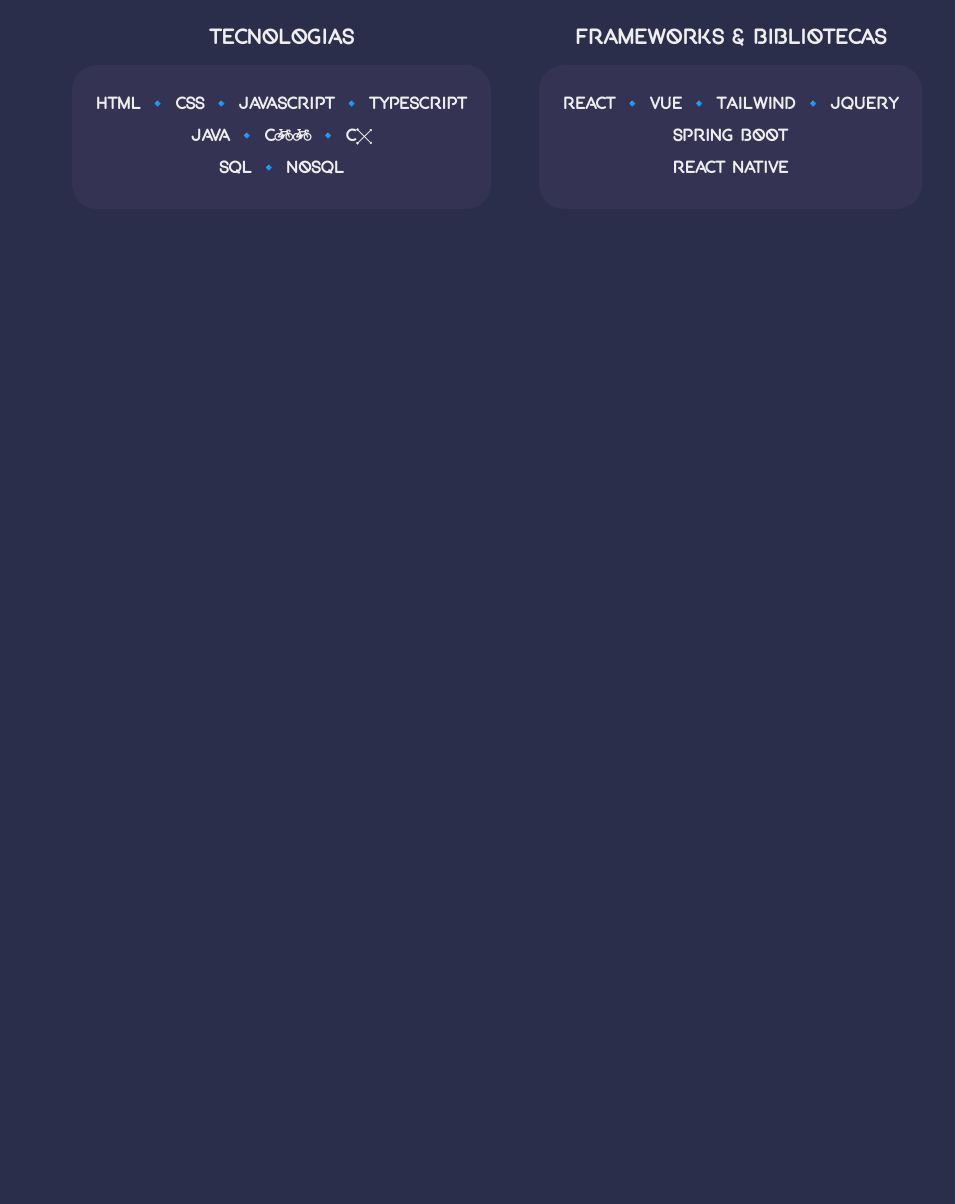
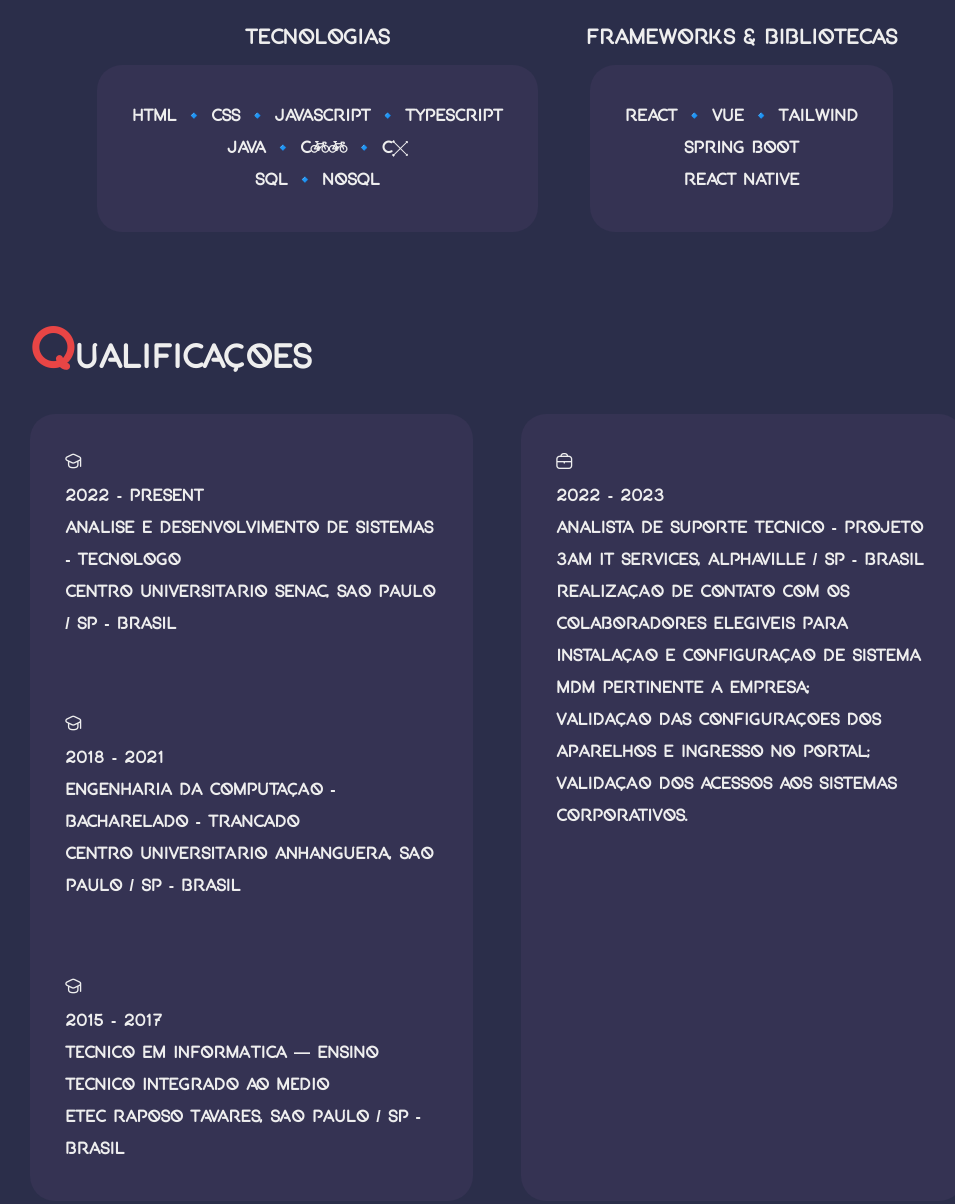
Before and after one commit to MiiTHeRsZ/Portfolio, a plain HTML site: page HTML & CSS/index.html in a window 1280 px wide. Shown: the part 1373-2577 px from the top of the page, without its empty margins (268-1223 px from the left). Before the commit the page ends 1630 px from the top, so only its background shows below. Drawn offline with nearby package versions, Linux system fonts and the light colour scheme.

Commit message:
Qualification section building

```diff
--- a/HTML & CSS/css/style.css
+++ b/HTML & CSS/css/style.css
@@ -31,6 +31,7 @@
 
 :root {
     --bg-color: #2B2E4A;
+    --bg-accent-color: #353353;
     --txt-color: #EEEEEE;
     --txt-accent-color: #E84545;
     --txt-alternate-color: #5FA8D3;
@@ -44,7 +45,7 @@ html {
 }
 
 :target {
-    scroll-margin-top: .8em;
+    scroll-margin-top: 1em;
 }
 
 body {
@@ -195,7 +196,7 @@ section h1::first-letter {
 }
 
 #about-me .about-info .resume div {
-    background-color: #353353;
+    background-color: var(--bg-accent-color);
     padding: 2.2em 2.2em;
     border-radius: 25px;
     display: flex;
@@ -262,12 +263,62 @@ section h1::first-letter {
 }
 
 #skills .skills-info div ul {
-    background-color: #353353;
+    background-color: var(--bg-accent-color);
     line-height: 2;
-    padding: 24px;
+    padding: 2.2em 2.2em;
     border-radius: 25px;
 }
 
 #skills .skills-info div ul li {
     text-align: center;
 }
+
+#qualifications {
+    display: flex;
+    flex-direction: column;
+    justify-content: center;
+    align-items: center;
+    padding: 48px;
+}
+
+#qualifications .container {
+    display: flex;
+    gap: 3rem;
+}
+
+#qualifications .container .educations,
+#qualifications .container .works {
+    background-color: var(--bg-accent-color);
+    width: 50%;
+    line-height: 2;
+    border-radius: 25px;
+}
+
+#qualifications .container .educations .graduations,
+#qualifications .container .works .job {
+    padding: 2.2em 2.2em;
+}
+
+#projects {
+    display: flex;
+    flex-direction: column;
+    justify-content: center;
+    align-items: center;
+    padding: 48px;
+}
+
+#comments {
+    display: flex;
+    flex-direction: column;
+    justify-content: center;
+    align-items: center;
+    padding: 48px;
+}
+
+#contact {
+    display: flex;
+    flex-direction: column;
+    justify-content: center;
+    align-items: center;
+    padding: 48px;
+}
--- a/HTML & CSS/index.html
+++ b/HTML & CSS/index.html
@@ -4,6 +4,7 @@
 <head>
     <meta charset="UTF-8">
     <meta name="viewport" content="width=device-width, initial-scale=1.0">
+    <link rel="shortcut icon" href="./assets/Logo - GM.png" type="image/x-icon">
     <link rel="stylesheet" href="./css/reset.css">
     <link rel="stylesheet" href="./css/style.css">
     <title>Portfólio - HTML & CSS</title>
@@ -195,16 +196,18 @@
                 <div class="technologies">
                     <h3>Tecnologias</h3>
                     <ul>
-                        <li>HTML 🔹 CSS 🔹 JavaScript 🔹 <span>TypeScript</span></li>
-                        <li>Java 🔹 <span>C++</span> 🔹 <span>C#</span><li>
-                        <li>SQL 🔹 <span>NoSQL</span></li>
+                        <li>HTML 🔹 CSS 🔹 JavaScript 🔹 <span class="to-learn">TypeScript</span></li>
+                        <li>Java 🔹 <span class="to-learn">C++</span> 🔹 <span class="to-learn">C#</span>
+                        <li>
+                        <li>SQL 🔹 <span class="to-learn">NoSQL</span></li>
                     </ul>
                 </div>
                 <div class="frameworks_and_libraries">
                     <h3>Frameworks & Bibliotecas</h3>
                     <ul>
-                        <li><span>React</span> 🔹 <span>Vue</span> 🔹 <span>Tailwind</span> 🔹 <span>jQuery</span></li>
-                        <li><span>Spring Boot</span></li>
+                        <li><span class="to-learn">React</span> 🔹 <span class="to-learn">Vue</span> 🔹 <span
+                                class="to-learn">Tailwind</span></li>
+                        <li><span class="to-learn">Spring Boot</span></li>
                         <li>React Native</li>
                     </ul>
                 </div>
@@ -213,15 +216,53 @@
         <section id="qualifications">
             <!-- <i class="fi fi-rr-graduation-cap"></i>
             <i class="fi fi-rr-briefcase"></i> -->
+            <h1>Qualificações</h1>
+            <div class="container">
+                <div class="educations">
+                    <div class="graduations">
+                        <i class="fi fi-rr-graduation-cap"></i>
+                        <p>2022 - Present</p>
+                        <p>Análise e Desenvolvimento de Sistemas - Tecnólogo</p>
+                        <p>Centro Universitário SENAC, São Paulo / SP - Brasil</p>
+                    </div>
+                    <div class="graduations">
+                        <i class="fi fi-rr-graduation-cap"></i>
+                        <p>2018 - 2021</p>
+                        <p>Engenharia da Computação - Bacharelado - Trancado</p>
+                        <p>Centro Universitário Anhanguera, São Paulo / SP - Brasil</p>
+                    </div>
+                    <div class="graduations">
+                        <i class="fi fi-rr-graduation-cap"></i>
+                        <p>2015 - 2017</p>
+                        <p>Técnico em Informática — Ensino Técnico Integrado ao Médio</p>
+                        <p>ETEC Raposo Tavares, São Paulo / SP - Brasil</p>
+                    </div>
+                </div>
+                <div class="works">
+                    <div class="job">
+                        <i class="fi fi-rr-briefcase"></i>
+                        <p>2022 - 2023</p>
+                        <p>Analista de Suporte Técnico - Projeto</p>
+                        <p>3AM IT Services, Alphaville / SP - Brasil</p>
+                        <ol>
+                            <li>Realização de contato com os colaboradores elegíveis para instalação e configuração de
+                                sistema MDM pertinente a empresa;</li>
+                            <li>Validação das configurações dos aparelhos e ingresso no portal;</li>
+                            <li>Validação dos acessos aos sistemas corporativos.</li>
+                        </ol>
+                    </div>
+                </div>
+            </div>
         </section>
         <section id="projects">
-
+            <h1>Projetos</h1>
         </section>
         <section id="comments">
-
+            <h1>Comentários
+            </h1>
         </section>
         <section id="contact">
-
+            <h1>Contate-me</h1>
         </section>
     </main>
     <!-- /Conteúdo principal -->
```
Also changed, not shown: 1 other file.
